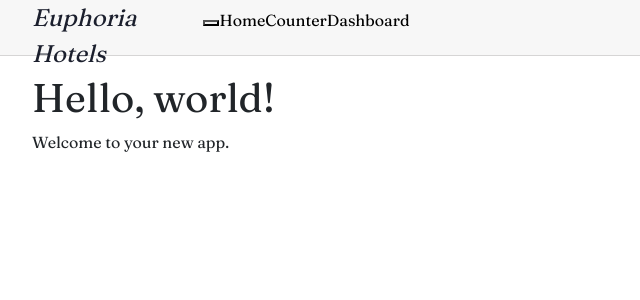
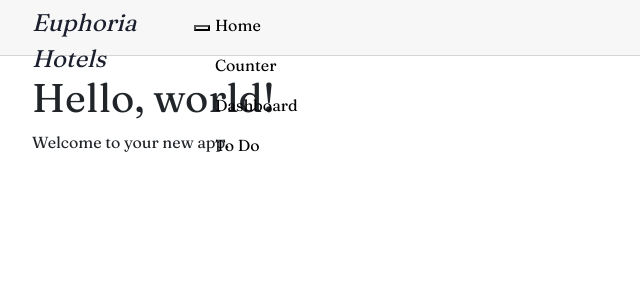
Before and after one commit to CSC-3380-Fall-2024/Team-7, an ASP.NET Core app: page / in a window 1280 px wide, after a click that opens the changed part. Shown: the top 300 px of the page, without its empty margins (0-640 px from the left). Run offline with ASP.NET Core 8, Linux system fonts and the light colour scheme; style sheets or scripts are compiled from the project's sources.

Commit message:
navbar leads to different pages but need to now work on fitting navbar to look like design

```diff
--- a/HMS/Components/Layout/MainLayout.razor
+++ b/HMS/Components/Layout/MainLayout.razor
@@ -6,7 +6,7 @@
     </div>*@
 
     <main>
-        <div class="top-row">
+        <div class="top-row px-4">
             <div class="nav-title">Euphoria Hotels</div>
             <button class="nav-toggle" type="button" data-bs-toggle="collapse" data-bs-target="#navbarCollapse"
                 aria-controls="navbarCollapse" aria-label="Toggle navigation">
@@ -24,6 +24,9 @@
                     <li class="nav-item">
                         <a class="nav-link" href="dashboard">Dashboard</a>
                     </li>
+                    <li class="nav-item">
+                        <a class="nav-link" href="todoapp">To Do</a>
+                    </li>
                 </ul>
             @*<a href="https://learn.microsoft.com/aspnet/core/" target="_blank">About</a>*@
             </div>
--- a/HMS/Components/Layout/MainLayout.razor.css
+++ b/HMS/Components/Layout/MainLayout.razor.css
@@ -29,7 +29,8 @@ main {
     font-style: italic;
     color: #1B1F2D;
     flex-grow: 1;
-    padding-right: 1rem;
+    margin-right: 5px;
+    margin-top: 5px;
 }
 
 .navbar-toggle {
@@ -46,8 +47,8 @@ main {
 
 .navbar-nav{
     display: flex;
-    flex-direction: row;
-    padding-left: 0;
+    flex-direction: column;
+    padding-left: 5px;
 }
 
 .nav-link {
```
Also changed, not shown: HMS/Program.cs (line endings or trailing spaces), 14 other files.
